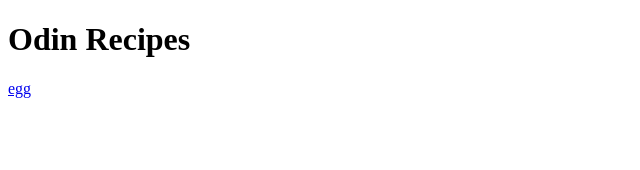
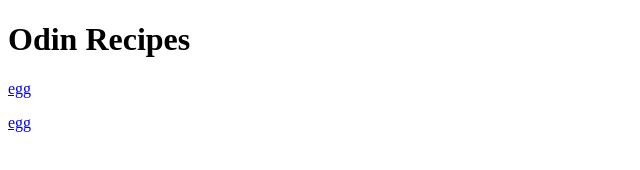
Before and after one commit to cyberknomad/odin-recipes, a plain HTML site: page index.html in a window 1280 px wide. Shown: the full height of the page, 0-640 px from the left. Drawn offline with Linux system fonts and the light colour scheme.

Commit message:
add new recipe link and page

```diff
--- a/index.html
+++ b/index.html
@@ -8,6 +8,8 @@
     <body>
         <h1>Odin Recipes</h1>
         <p><a href="./recipes/egg.html">egg</a></p>
+        <p><a href="./recipes/potato.html">egg</a></p>
+
     </body>
 
 
```
Also changed, not shown: images/potato.jpg (added).
